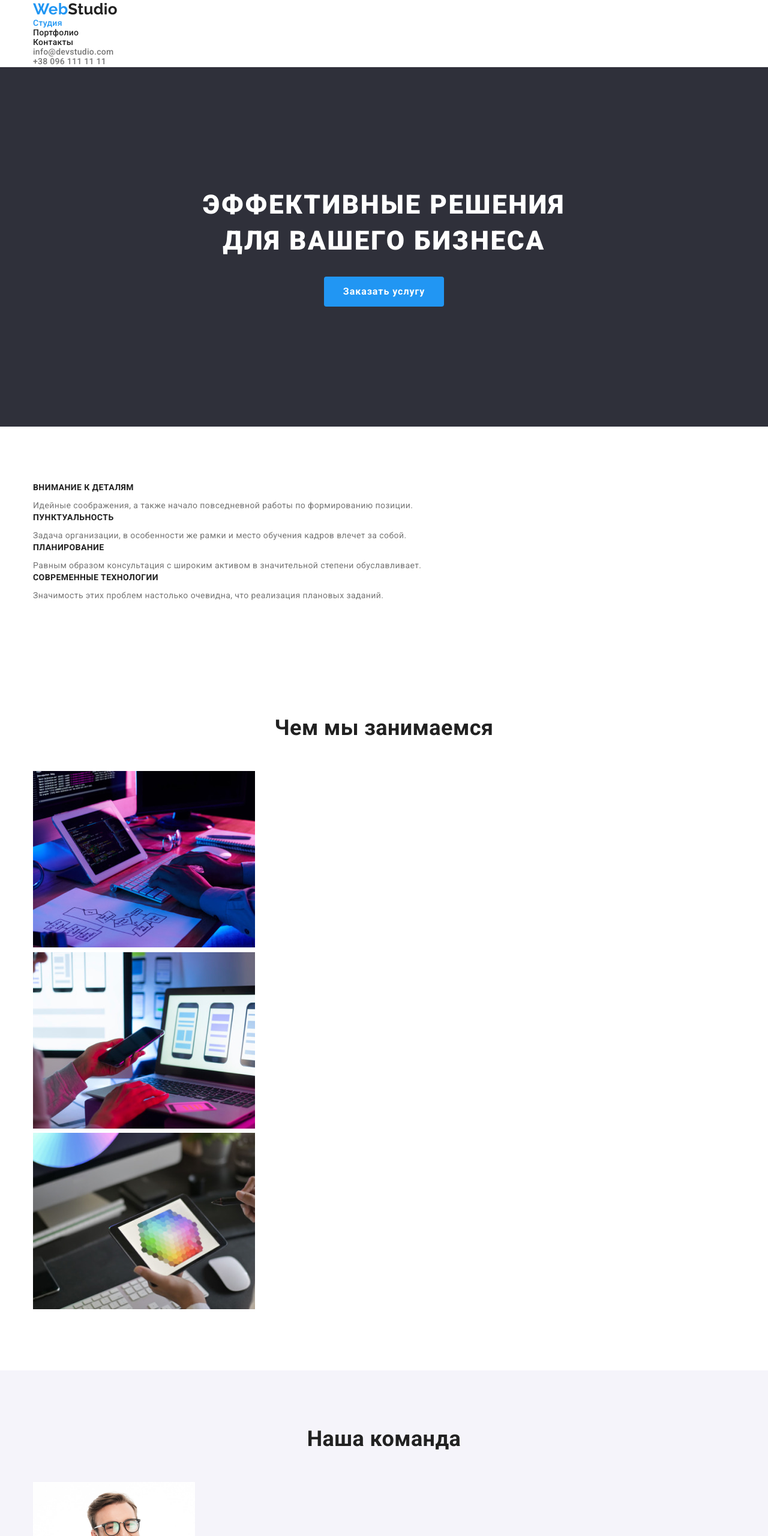
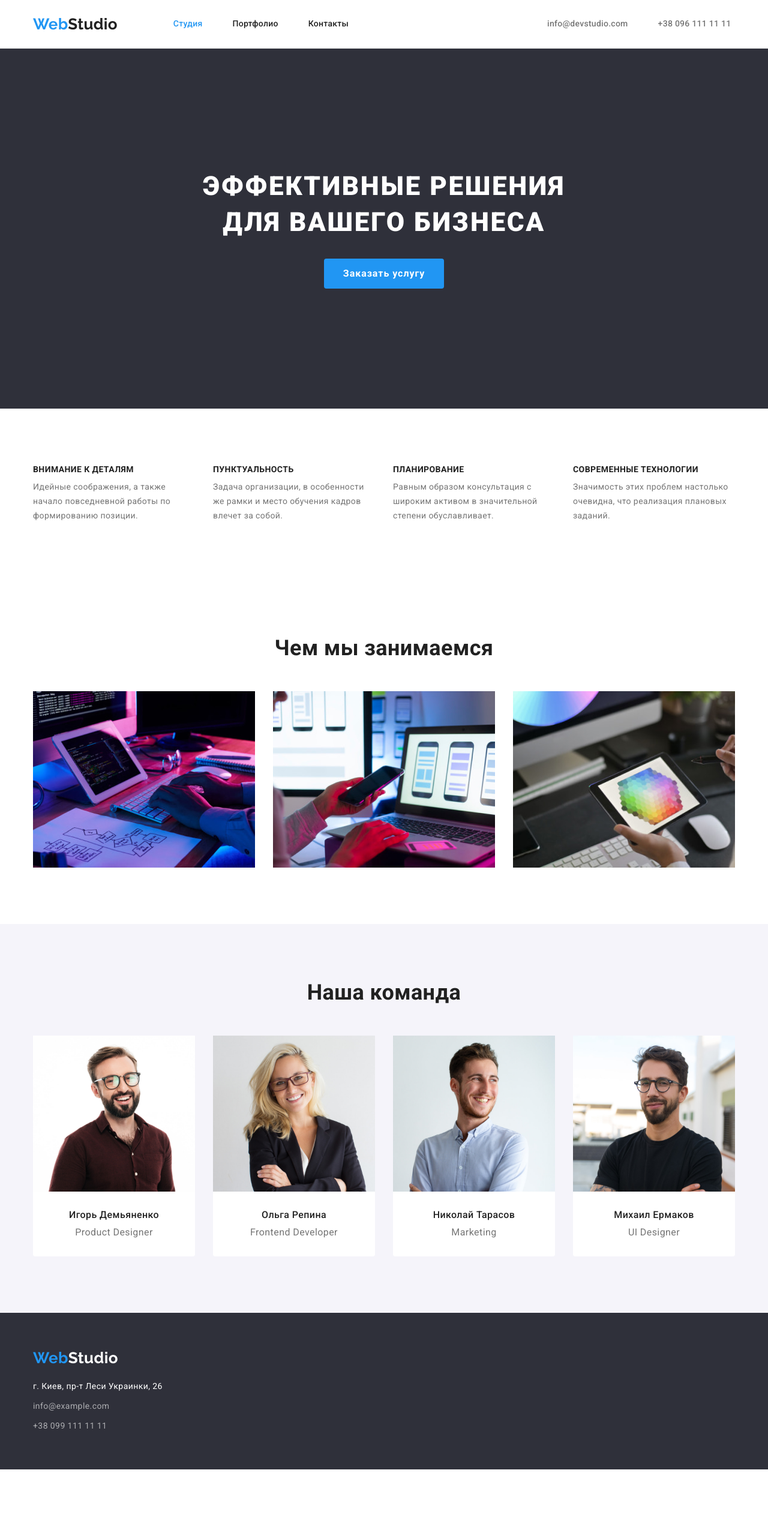
Before and after one commit to nastiglugan/goit-markup-hw-03, a plain HTML site: page index.html in a window 1280 px wide. Shown: the top 2560 px of the page at 60% size. After the commit the page ends 2449 px from the top, so only its background shows below. Drawn offline with nearby package versions, Linux system fonts and the light colour scheme.

Commit message:
all done

```diff
--- a/css/styles.css
+++ b/css/styles.css
@@ -1,13 +1,30 @@
+/* Roots */
+
 :root {
-  --background-color-first: #2f303a;
-  --background-color-second: #f5f4fa;
+  /* fonts */
+  --main-font: 'Roboto', 'Helvetica Neue', 'Verdana', 'Tahoma', sans-serif;
+  --secondary-font: 'Raleway', sans-serif;
+
+  /* bg-color */
+  --background-color-dark: #2f303a;
+  --background-color-light: #f5f4fa;
+
+  /* txt-color */
   --color-blue: #2196f3;
   --color-ligt: #757575;
   --color-white: #ffffff;
   --color-dark: #212121;
+
+  /* border-color */
   --border-color: #eeeeee;
   --border-color-header: #ececec;
+
+  /* other */
+  --indent: 30px;
+  --items: 4;
+  --items-three: 3;
 }
+/* Reset*/
 
 h1,
 h2,
@@ -21,27 +38,6 @@ p {
   padding-left: 0;
 }
 
-.container {
-  width: 1200px;
-  margin: 0 auto;
-  padding-left: 15px;
-  padding-right: 15px;
-}
-
-body {
-  font-family: 'Roboto', 'Helvetica Neue', 'Verdana', 'Tahoma', sans-serif;
-  color: var(--color-dark);
-  letter-spacing: 0.03em;
-  font-size: 14px;
-  line-height: 1.71;
-  margin: 0 auto;
-}
-
-.section {
-  padding-top: 94px;
-  padding-bottom: 94px;
-}
-
 .link {
   text-decoration: none;
   color: currentColor;
@@ -51,28 +47,104 @@ body {
   list-style: none;
 }
 
+img {
+  display: block;
+}
+
+/* General stayles */
+
+body {
+  font-family: var(--main-font);
+  color: var(--color-dark);
+  letter-spacing: 0.03em;
+  font-size: 14px;
+  line-height: 1.71;
+}
+
+.section {
+  padding-top: 94px;
+  padding-bottom: 94px;
+}
+
+.container {
+  width: 1200px;
+  margin: 0 auto;
+  padding-left: 15px;
+  padding-right: 15px;
+}
+
 .current {
   color: var(--color-blue);
 }
 
+.visually-hidden {
+  position: absolute;
+  width: 1px;
+  height: 1px;
+  margin: -1px;
+  border: 0;
+  padding: 0;
+  white-space: nowrap;
+  clip-path: inset(100%);
+  clip: rect(0 0 0 0);
+  overflow: hidden;
+}
+
+.card-set {
+  display: flex;
+  flex-wrap: wrap;
+  gap: var(--indent);
+}
+
+.card-item {
+  flex-basis: calc((100% - var(--indent) * (var(--items) - 1)) / var(--items));
+}
+
+.card-item-three {
+  flex-basis: calc((100% - var(--indent-) * (var(--items-three) - 1)) / var(--items-three));
+}
 /*MANE PAGE*/
 
 /* Header */
-
-.logo {
-  font-family: 'Raleway';
-  font-size: 26px;
-  line-height: 1.19;
-}
-.logo-blue {
-  color: var(--color-blue);
-}
 
 .header {
   font-weight: 500;
   line-height: 1.14;
   letter-spacing: 0.02em;
   border-bottom: 1px solid var(--border-color-header);
+}
+
+.header-container {
+  display: flex;
+  align-items: center;
+}
+
+.logo {
+  margin-right: 93px;
+  font-family: var(--secondary-font);
+  font-size: 26px;
+  line-height: 1.19;
+}
+
+.logo-blue {
+  color: var(--color-blue);
+}
+
+.header-list {
+  display: flex;
+  gap: 50px;
+}
+
+.header-link {
+  display: block;
+  padding-top: 32px;
+  padding-bottom: 32px;
+}
+
+.contact-list {
+  display: flex;
+  margin-left: 331px;
+  gap: 50px;
 }
 .contact-link {
   color: var(--color-ligt);
@@ -86,25 +158,26 @@ body {
 /* Intro section */
 
 .intro {
-  background-color: var(--background-color-first);
+  padding-top: 200px;
+  padding-bottom: 200px;
+  background-color: var(--background-color-dark);
   color: var(--color-white);
   text-align: center;
-  padding-top: 200px;
-  padding-bottom: 200px;
 }
 .intro-title {
   width: 696px;
+  margin-bottom: 30px;
+  margin-left: auto;
+  margin-right: auto;
   font-weight: 900;
   font-size: 44px;
   line-height: 1.36;
   letter-spacing: 0.06em;
   text-transform: uppercase;
-  margin-bottom: 30px;
-  margin-left: auto;
-  margin-right: auto;
 }
 .intro-btn {
-  font-family: 'Roboto';
+  padding: 10px 32px;
+  font-family: var(--main-font);
   font-style: normal;
   font-weight: 700;
   font-size: 16px;
@@ -112,36 +185,39 @@ body {
   line-height: 1.87;
   background: var(--color-blue);
   color: var(--color-white);
-  padding: 10px 32px;
   border: transparent;
   border-radius: 4px;
-
   cursor: pointer;
 }
 /* Feature section */
 
+.feature-list {
+  display: flex;
+}
+
 .feature-title {
+  margin-bottom: 10px;
   font-size: 14px;
   line-height: 1.14;
   text-transform: uppercase;
-  margin-bottom: 10px;
 }
 .feature-desc {
   color: var(--color-ligt);
 }
 
 /* Services section */
+
 .section-title {
+  margin-bottom: 50px;
   font-size: 36px;
   line-height: 1.16;
   text-align: center;
-  margin-bottom: 50px;
 }
 
 /* Team section */
 
 .team {
-  background-color: var(--background-color-second);
+  background-color: var(--background-color-light);
 }
 
 .team-item {
@@ -154,27 +230,30 @@ body {
   border-top-right-radius: 0;
   border-bottom-left-radius: 4px;
   border-bottom-right-radius: 4px;
-  padding-bottom: 30px;
 }
 
-.team-img {
-  margin-bottom: 30px;
+.team-container {
+  padding-top: 30px;
+  padding-bottom: 30px;
+  padding-left: 5px;
+  padding-right: 5px;
+  text-align: center;
 }
+
 .team-name {
+  margin-bottom: 10px;
   font-size: 16px;
   font-weight: 500;
-  margin-bottom: 10px;
 }
 
 .team-desc {
   color: var(--color-ligt);
-  /* margin-bottom: 30px; */
 }
 
 /* Footer */
 
 .footer {
-  background-color: var(--background-color-first);
+  background-color: var(--background-color-dark);
   color: var(--color-white);
   padding-top: 60px;
   padding-bottom: 60px;
@@ -184,6 +263,7 @@ body {
   font-style: normal;
   margin-top: 20px;
 }
+
 .footer-contact {
   color: rgba(255, 255, 255, 0.6);
 }
@@ -191,24 +271,30 @@ body {
 .footer-item:not(:last-child) {
   margin-bottom: 9px;
 }
+
 /*PORTFOLIO PAGE*/
 
+/* Filter */
+
 .filter-list {
+  display: flex;
   margin-bottom: 34px;
+  justify-content: center;
+  gap: 8px;
 }
 .filter-btn {
-  font-family: 'Roboto';
+  padding: 6px 22px;
+  font-family: var(--main-font);
   font-style: normal;
   font-weight: 500;
   font-size: 16px;
   line-height: 1.62;
   letter-spacing: 0.03em;
   text-align: center;
-  background-color: var(--background-color-second);
+  background-color: var(--background-color-light);
   cursor: pointer;
   border-radius: 4px;
   border: 0px;
-  padding: 6px 22px;
 }
 
 .filter-btn-current {
@@ -222,25 +308,28 @@ body {
   color: var(--color-white);
 }
 
+/* Portfolio */
+
 .portfolio-item {
-  border: 1px solid var(--border-color);
   width: 370px;
-  padding-bottom: 24px;
-}
-.portfolio-img {
-  margin-bottom: 20px;
 }
 
+.portfolio-container {
+  padding-top: 20px;
+  padding-left: 24px;
+  padding-bottom: 20px;
+  padding-right: 24px;
+  border: 1px solid var(--border-color);
+  border-top: none;
+}
 .portfolio-title {
+  margin-bottom: 4px;
   font-size: 18px;
   line-height: 2;
   letter-spacing: 0.06em;
-  margin-bottom: 4px;
-  margin-left: 24px;
 }
 .portfolio-desc {
   font-size: 16px;
   line-height: 1.87;
   color: var(--color-ligt);
-  margin-left: 24px;
 }
--- a/index.html
+++ b/index.html
@@ -23,18 +23,18 @@
   <body>
     <!--Header section-->
     <header class="header">
-      <div class="container">
+      <div class="container header-container">
         <a href="" class="logo link"><span class="logo-blue">Web</span>Studio</a>
         <nav class="header-nav">
           <ul class="header-list list">
             <li class="header-item">
-              <a href="./index.html" class="link active current">Студия</a>
+              <a href="./index.html" class="header-link link active current">Студия</a>
             </li>
             <li class="header-item">
-              <a href="./portfolio.html" class="link active">Портфолио</a>
+              <a href="./portfolio.html" class="header-link link active">Портфолио</a>
             </li>
             <li class="header-item">
-              <a href="#contacts" class="link active">Контакты</a>
+              <a href="#contacts" class="header-link link active">Контакты</a>
             </li>
           </ul>
         </nav>
@@ -64,27 +64,27 @@
       <!--Feature section-->
       <section class="feature section">
         <div class="container">
-          <h2 hidden>Особенности</h2>
-          <ul class="feature-list list">
-            <li class="feature-item">
+          <h2 class="visually-hidden">Особенности</h2>
+          <ul class="feature-list list card-set">
+            <li class="feature-item card-item">
               <h3 class="feature-title">Внимание к деталям</h3>
               <p class="feature-desc">
                 Идейные соображения, а также начало повседневной работы по формированию позиции.
               </p>
             </li>
-            <li class="feature-item">
+            <li class="feature-item card-item">
               <h3 class="feature-title">Пунктуальность</h3>
               <p class="feature-desc">
                 Задача организации, в особенности же рамки и место обучения кадров влечет за собой.
               </p>
             </li>
-            <li class="feature-item">
+            <li class="feature-item card-item">
               <h3 class="feature-title">Планирование</h3>
               <p class="feature-desc">
                 Равным образом консультация с широким активом в значительной степени обуславливает.
               </p>
             </li>
-            <li class="feature-item">
+            <li class="feature-item card-item">
               <h3 class="feature-title">Современные технологии</h3>
               <p class="feature-desc">
                 Значимость этих проблем настолько очевидна, что реализация плановых заданий.
@@ -98,8 +98,8 @@
       <section class="services section">
         <div class="container">
           <h2 class="section-title">Чем мы занимаемся</h2>
-          <ul class="services-list list">
-            <li class="services-item">
+          <ul class="services-list list card-set">
+            <li class="services-item card-item-three">
               <img
                 src="./images/work/img_1.jpg"
                 alt="Написание программного обеспечения"
@@ -108,7 +108,7 @@
                 class="services-img"
               />
             </li>
-            <li class="services-item">
+            <li class="services-item card-item-three">
               <img
                 src="./images/work/img_2.jpg"
                 alt="Разработка дизайна"
@@ -117,7 +117,7 @@
                 class="services-img"
               />
             </li>
-            <li class="services-item">
+            <li class="services-item card-item-three">
               <img
                 src="./images/work/img_3.jpg"
                 alt="Палитра цветов"
@@ -134,8 +134,8 @@
       <section class="team section">
         <div class="container">
           <h2 class="section-title">Наша команда</h2>
-          <ul class="team-list list">
-            <li class="team-item">
+          <ul class="team-list list card-set">
+            <li class="team-item card-item">
               <img
                 src="./images/team/img-1.jpg"
                 alt="Парень-дизайнер"
@@ -143,10 +143,12 @@
                 height="260"
                 class="team-img"
               />
+              <div class="team-container">
                 <h3 class="team-name">Игорь Демьяненко</h3>
                 <p class="team-desc">Product Designer</p>
+              </div>
             </li>
-            <li class="team-item">
+            <li class="team-item card-item">
               <img
                 src="./images/team/img-2.jpg"
                 alt="Девушка-фронтєнд"
@@ -154,10 +156,12 @@
                 height="260"
                 class="team-img"
               />
+              <div class="team-container">
                 <h3 class="team-name">Ольга Репина</h3>
                 <p class="team-desc">Frontend Developer</p>
+              </div>
             </li>
-            <li class="team-item">
+            <li class="team-item card-item">
               <img
                 src="./images/team/img-3.jpg"
                 alt="Парень-маркетолог"
@@ -165,10 +169,12 @@
                 height="260"
                 class="team-img"
               />
+              <div class="team-container">
                 <h3 class="team-name">Николай Тарасов</h3>
                 <p class="team-desc">Marketing</p>
+              </div>
             </li>
-            <li class="team-item">
+            <li class="team-item card-item">
               <img
                 src="./images/team/img-4.jpg"
                 alt="Парень-дизайнер"
@@ -176,8 +182,10 @@
                 height="260"
                 class="team-img"
               />
+              <div class="team-container">
                 <h3 class="team-name">Михаил Ермаков</h3>
                 <p class="team-desc">UI Designer</p>
+              </div>
             </li>
           </ul>
         </div>
```
Also changed, not shown: portfolio.html (+36 -18 lines). Lines whose indentation alone changed are shown as unchanged.
